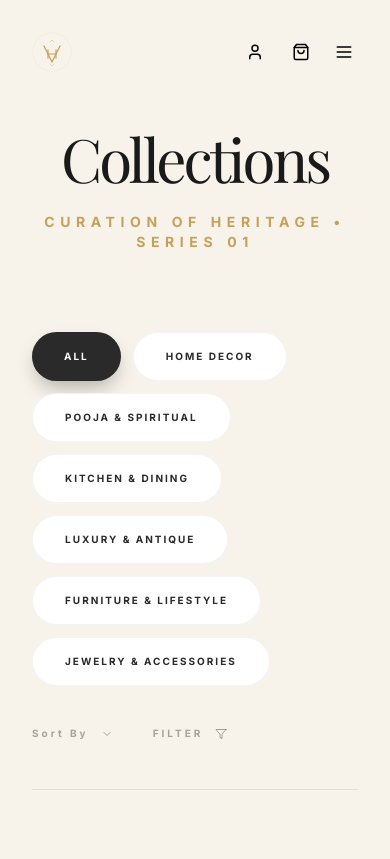
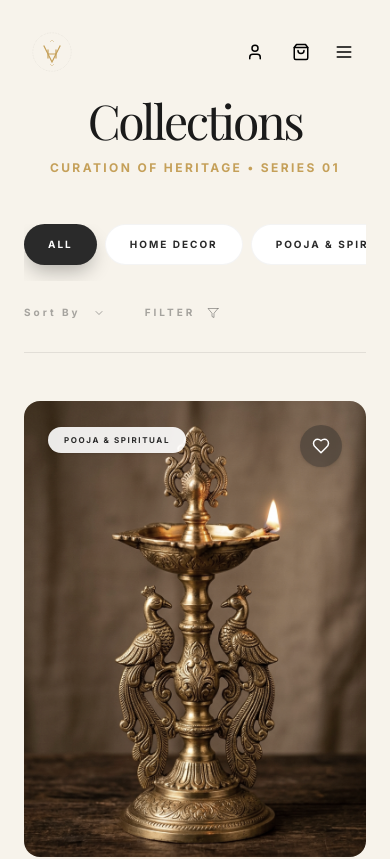
Before and after one commit to shantanutewari12/vh-internationall, a Next.js app: page /collections in a window 390 px wide. Shown: the top 859 px of the page. Built offline with nearby package versions, Linux system fonts and the light colour scheme; no server answers; a web font is replaced by a local one.

Commit message:
Make Product Details and Collections pages responsive

```diff
--- a/src/app/collections/page.tsx
+++ b/src/app/collections/page.tsx
@@ -45,23 +45,23 @@ export default function CollectionsPage() {
   };
 
   return (
-    <main className="min-h-screen bg-cream-50 pt-32 pb-20 px-8 flex flex-col">
+    <main className="min-h-screen bg-cream-50 pt-24 md:pt-32 pb-10 md:pb-20 px-6 md:px-8 flex flex-col">
       <Navbar />
 
       <div className="max-w-7xl mx-auto w-full flex-grow">
-        <div className="mb-20 text-center md:text-left">
-          <h1 className="text-6xl md:text-[10rem] font-serif mb-6 tracking-tighter leading-none">Collections</h1>
-          <p className="text-sm text-brass uppercase tracking-[0.4em] font-bold">Curation of Heritage • Series 01</p>
+        <div className="mb-12 md:mb-20 text-center md:text-left">
+          <h1 className="text-5xl md:text-[10rem] font-serif mb-4 md:mb-6 tracking-tighter leading-none">Collections</h1>
+          <p className="text-xs md:text-sm text-brass uppercase tracking-[0.2em] md:tracking-[0.4em] font-bold">Curation of Heritage • Series 01</p>
         </div>
 
         {/* Filters */}
-        <div className="flex flex-col md:flex-row justify-between items-start md:items-center gap-10 mb-20 border-b border-charcoal/10 pb-12">
-          <div className="flex flex-wrap gap-3">
+        <div className="flex flex-col md:flex-row justify-between items-start md:items-center gap-6 md:gap-10 mb-12 md:mb-20 border-b border-charcoal/10 pb-8 md:pb-12">
+          <div className="flex flex-nowrap md:flex-wrap gap-2 md:gap-3 overflow-x-auto w-full md:w-auto pb-4 md:pb-0 scrollbar-hide">
             {CATEGORIES.map((cat) => (
               <button
                 key={cat}
                 onClick={() => setActiveCategory(cat)}
-                className={`px-8 py-4 rounded-full text-[10px] uppercase tracking-[0.2em] font-bold transition-all duration-500 ${
+                className={`px-6 md:px-8 py-3 md:py-4 rounded-full text-[10px] uppercase tracking-[0.2em] font-bold transition-all duration-500 whitespace-nowrap flex-shrink-0 ${
                   activeCategory === cat
                     ? "bg-charcoal text-white shadow-[0_10px_20px_-5px_rgba(0,0,0,0.3)]"
                     : "bg-white text-charcoal hover:bg-cream-100 border border-charcoal/5"
@@ -86,7 +86,7 @@ export default function CollectionsPage() {
         </div>
 
         {/* Results */}
-        <div className="grid grid-cols-1 md:grid-cols-2 lg:grid-cols-3 gap-x-12 gap-y-24 mb-32">
+        <div className="grid grid-cols-1 md:grid-cols-2 lg:grid-cols-3 gap-x-12 gap-y-12 md:gap-y-24 mb-20 md:mb-32">
           {filteredProducts.map((product) => (
             <ProductCard key={product.id} product={product} />
           ))}
--- a/src/app/product/[id]/page.tsx
+++ b/src/app/product/[id]/page.tsx
@@ -18,7 +18,7 @@ export default function ProductDetailPage() {
   const [selectedImage, setSelectedImage] = useState(0);
 
   return (
-    <main className="min-h-screen bg-cream-50 pt-40 pb-20 px-8 flex flex-col">
+    <main className="min-h-screen bg-cream-50 pt-24 md:pt-40 pb-10 md:pb-20 px-6 md:px-8 flex flex-col">
       <Navbar />
 
       <div className="max-w-7xl mx-auto w-full flex-grow">
@@ -26,7 +26,7 @@ export default function ProductDetailPage() {
           <ArrowLeft size={14} className="group-hover:-translate-x-2 transition-transform" /> Back to Collections
         </Link>
 
-        <div className="grid grid-cols-1 lg:grid-cols-2 gap-32">
+        <div className="grid grid-cols-1 lg:grid-cols-2 gap-16 md:gap-32">
           {/* Left: Images */}
           <div className="space-y-8">
             <motion.div
@@ -44,12 +44,12 @@ export default function ProductDetailPage() {
             </motion.div>
 
             {product.images.length > 1 && (
-              <div className="flex gap-6 overflow-x-auto pb-4 scrollbar-hide">
+              <div className="flex gap-4 md:gap-6 overflow-x-auto pb-4 scrollbar-hide">
                 {product.images.map((img, i) => (
                   <button
                     key={i}
                     onClick={() => setSelectedImage(i)}
-                    className={`relative w-24 h-32 rounded-2xl overflow-hidden border-2 transition-all duration-500 flex-shrink-0 ${
+                    className={`relative w-20 h-28 md:w-24 md:h-32 rounded-xl md:rounded-2xl overflow-hidden border-2 transition-all duration-500 flex-shrink-0 ${
                       selectedImage === i ? "border-brass scale-105 shadow-lg" : "border-transparent opacity-40 hover:opacity-100"
                     }`}
                   >
@@ -66,14 +66,14 @@ export default function ProductDetailPage() {
               <p className="text-brass font-bold uppercase tracking-[0.5em] text-[10px] animate-slide-up">{(product as any).category || "Artisanal Collection"}</p>
             </div>
 
-            <h1 className="text-6xl md:text-9xl font-serif mb-8 text-charcoal leading-[0.9] tracking-tighter">{product.name}</h1>
-            <p className="text-4xl font-serif text-brass mb-12 tracking-tight italic">₹{product.price.toLocaleString()}</p>
+            <h1 className="text-5xl md:text-9xl font-serif mb-6 md:mb-8 text-charcoal leading-[0.9] tracking-tighter">{product.name}</h1>
+            <p className="text-3xl md:text-4xl font-serif text-brass mb-8 md:mb-12 tracking-tight italic">₹{product.price.toLocaleString()}</p>
 
             <div className="prose prose-lg text-foreground/50 mb-16 font-light leading-relaxed max-w-lg">
               <p>{product.description}</p>
             </div>
 
-            <div className="grid grid-cols-2 gap-12 mb-16 py-12 border-y border-charcoal/5">
+            <div className="grid grid-cols-2 gap-8 md:gap-12 mb-12 md:mb-16 py-8 md:py-12 border-y border-charcoal/5">
               {[
                 { label: "Material", value: "High-Purity Artisan Brass" },
                 { label: "Technique", value: "Ancient Sand Casting" },
@@ -87,20 +87,20 @@ export default function ProductDetailPage() {
               ))}
             </div>
 
-            <div className="flex flex-col sm:flex-row gap-8">
+            <div className="flex flex-col sm:flex-row gap-4 md:gap-8">
               <button
                 onClick={() => addToCart(product)}
-                className="flex-grow bg-charcoal text-white py-8 rounded-full uppercase tracking-[0.3em] text-xs font-bold hover:bg-brass transition-all duration-700 shadow-[0_20px_40px_-10px_rgba(0,0,0,0.3)] flex items-center justify-center gap-4 group"
+                className="flex-grow bg-charcoal text-white py-6 md:py-8 rounded-full uppercase tracking-[0.2em] md:tracking-[0.3em] text-[10px] md:text-xs font-bold hover:bg-brass transition-all duration-700 shadow-[0_20px_40px_-10px_rgba(0,0,0,0.3)] flex items-center justify-center gap-4 group"
               >
                 Add to Bag <ShoppingBag size={14} className="group-hover:scale-110 transition-transform" />
               </button>
-              <button className="p-8 rounded-full border border-charcoal/10 hover:bg-white hover:border-brass hover:text-brass transition-all duration-700 shadow-sm group">
+              <button className="p-6 md:p-8 rounded-full border border-charcoal/10 hover:bg-white hover:border-brass hover:text-brass transition-all duration-700 shadow-sm group">
                 <Heart size={20} className="group-hover:fill-current" />
               </button>
             </div>
 
             {/* Badges */}
-            <div className="mt-16 grid grid-cols-1 sm:grid-cols-2 gap-10">
+            <div className="mt-12 md:mt-16 grid grid-cols-1 sm:grid-cols-2 gap-6 md:gap-10">
               <div className="flex items-center gap-5 text-[9px] uppercase tracking-[0.2em] font-bold text-foreground/40">
                 <Shield size={18} className="text-brass" /> 2-Year Artisanal Warranty
               </div>
```
